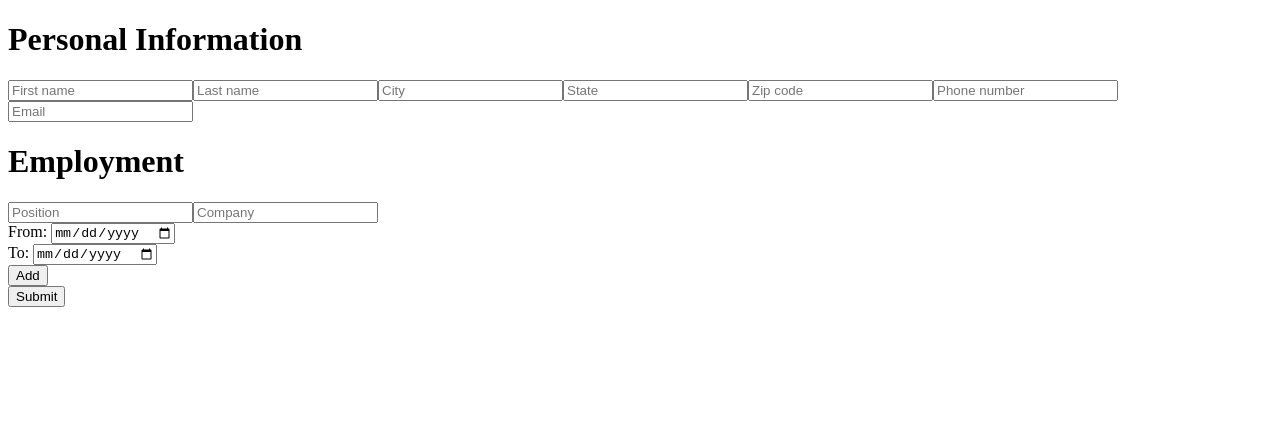
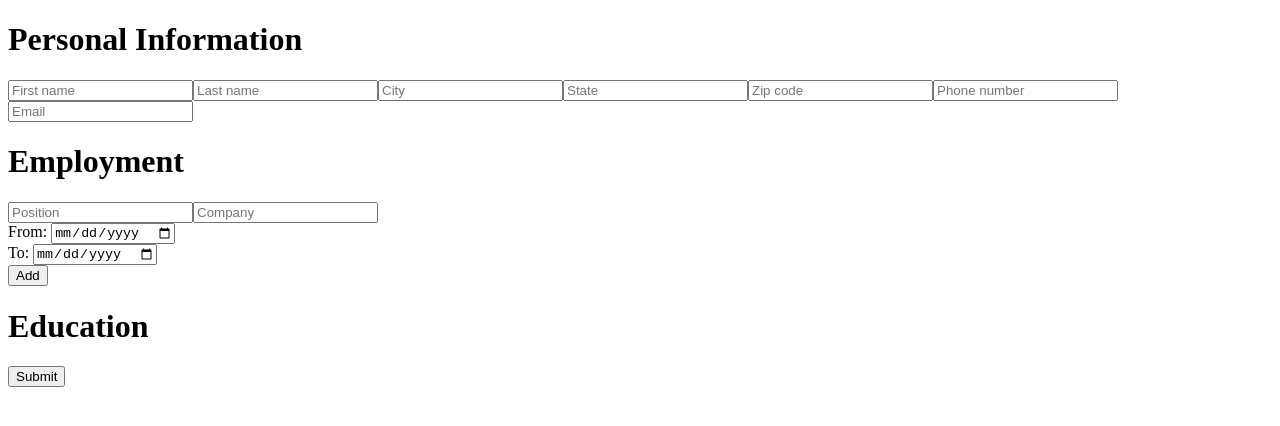
Before and after one commit to robisonwebdev/CV-Application, a React (Create React App) app: page / in a window 1280 px wide. Shown: the top 426 px of the page. Built offline with nearby package versions, Linux system fonts and the light colour scheme.

Commit message:
Added handleEducationChange and called Education in form

```diff
--- a/src/components/Form.js
+++ b/src/components/Form.js
@@ -1,4 +1,5 @@
 import React, { Component } from 'react';
+import Education from './Education';
 import Employment from './Employment';
 import PersonalInformation from './PersonalInformation';
 
@@ -8,11 +9,13 @@ class Form extends Component {
 
         this.handlePersonalInfoChange = this.handlePersonalInfoChange.bind(this);
         this.handleEmploymentChange = this.handleEmploymentChange.bind(this);
+        this.handleEducationChange = this.handleEducationChange.bind(this);
         this.handleSubmit = this.handleSubmit.bind(this);
 
         this.state = {
             personalInfo: {},
             employment: {},
+            education: {},
         };
     }
 
@@ -42,6 +45,19 @@ class Form extends Component {
         }))
     }
 
+    handleEducationChange(e) {
+        const target = e.target;
+        const value = target.value;
+        const name = target.name;
+
+        this.setState((prevState) => ({
+            education: {
+                ...prevState.education,
+                [name]: value
+            }
+        }))
+    }
+
     handleSubmit(e) {
         e.preventDefault();
         console.log(this.state)
@@ -53,6 +69,7 @@ class Form extends Component {
                 <form onSubmit={this.handleSubmit}>
                     <PersonalInformation handleChange={this.handlePersonalInfoChange} />
                     <Employment handleChange={this.handleEmploymentChange} />
+                    <Education handleChange={this.handleEducationChange} />
                     <button type='submit' value='Submit'>Submit</button>
                 </form>
             </div>
```
